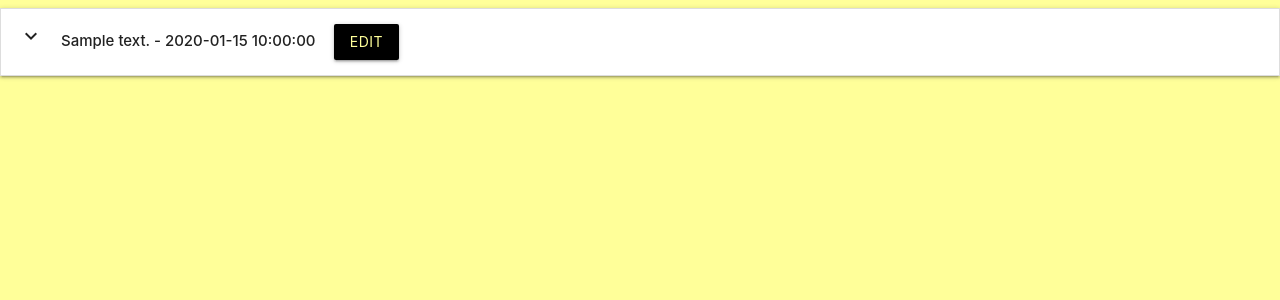
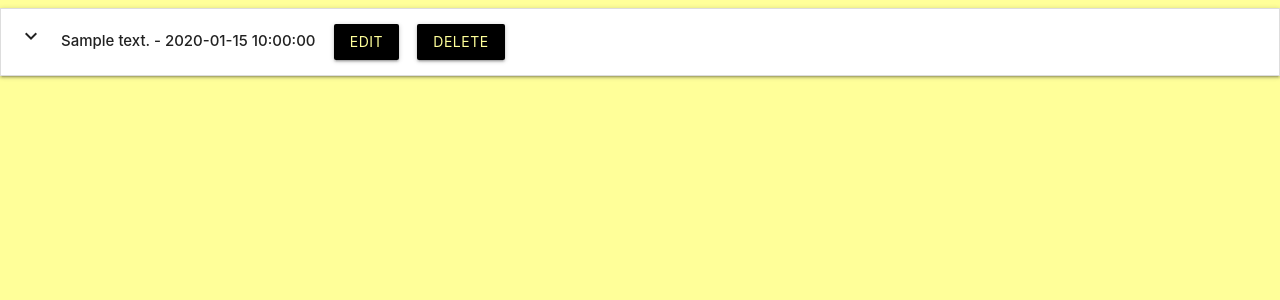
Before and after one commit to cfaulkner985/hollywood-reviews, a Flask app: page /get_reviews in a window 1280 px wide. Shown: the top 300 px of the page. Run offline with Flask 2, Linux system fonts and the light colour scheme; a database or web service that is not in the repository returns one stand-in record (values such as "Sample title"); some libraries are stand-ins or nearby versions.

Commit message:
Added comments and modified buttons

```diff
--- a/templates/reviews.html
+++ b/templates/reviews.html
@@ -1,7 +1,7 @@
 <!--********** INFORMATION TAKEN FROM BASE.HTML **********-->
 {% extends 'base.html' %} {% block content %}
 
-<!--********** COLLAPSIBLE TO SHOW THE REVIEWS LEFT **********-->
+<!--********** COLLAPSIBLE HEADING TO SHOW THE REVIEWS LEFT **********-->
 <ul class="collapsible" data-collapsible="accordion">
   {% for reviews in added_reviews %}
   <li>
@@ -13,9 +13,22 @@
         <strong>{{reviews.movie_reviewed}} - {{reviews.date_reviewed}}</strong>
 
         <!--********** BUTTON TO EDIT THE REVIEWS **********-->
-        <a href="{{url_for('edit_reviews', reviews_id=reviews._id)}}" class="waves-effect waves-light btn reviews_button black">Edit</a>
+        <a
+          href="{{url_for('edit_reviews', reviews_id=reviews._id)}}"
+          class="waves-effect waves-light btn reviews_button black"
+          >Edit</a
+        >
+
+        <!--********** BUTTON TO DELETE THE REVIEWS **********-->
+        <a
+          href="{{url_for('delete_reviews', reviews_id=reviews._id)}}"
+          class="waves-effect waves-light btn reviews_button black"
+          >Delete</a
+        >
       </div>
     </div>
+
+    <!--********** COLLAPSIBLE BODY TO SHOW THE REVIEWS LEFT **********-->
     <div class="collapsible-body">
       <span>
         <strong>First name</strong>- {{reviews.first_name}} <br />
```
